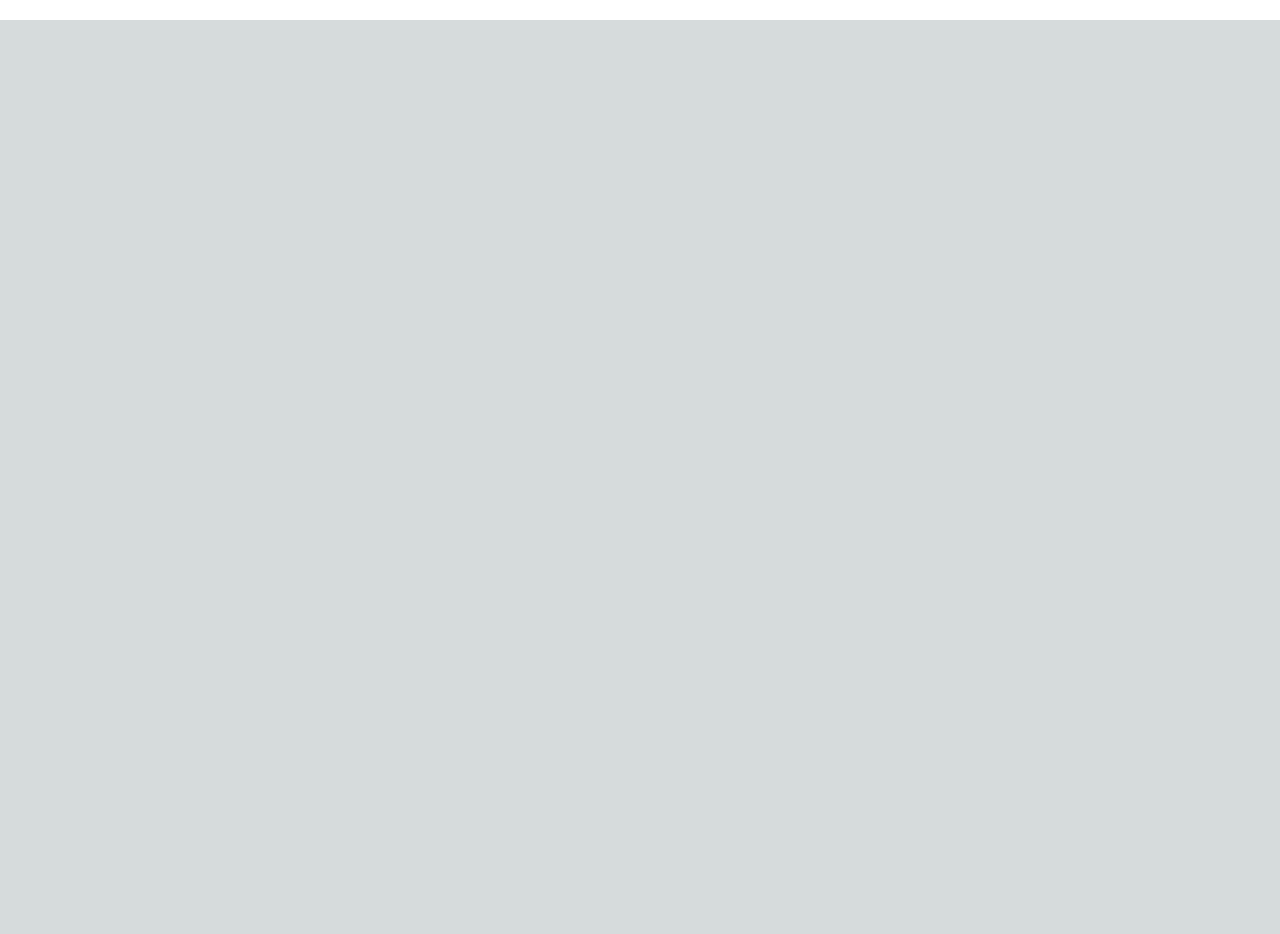
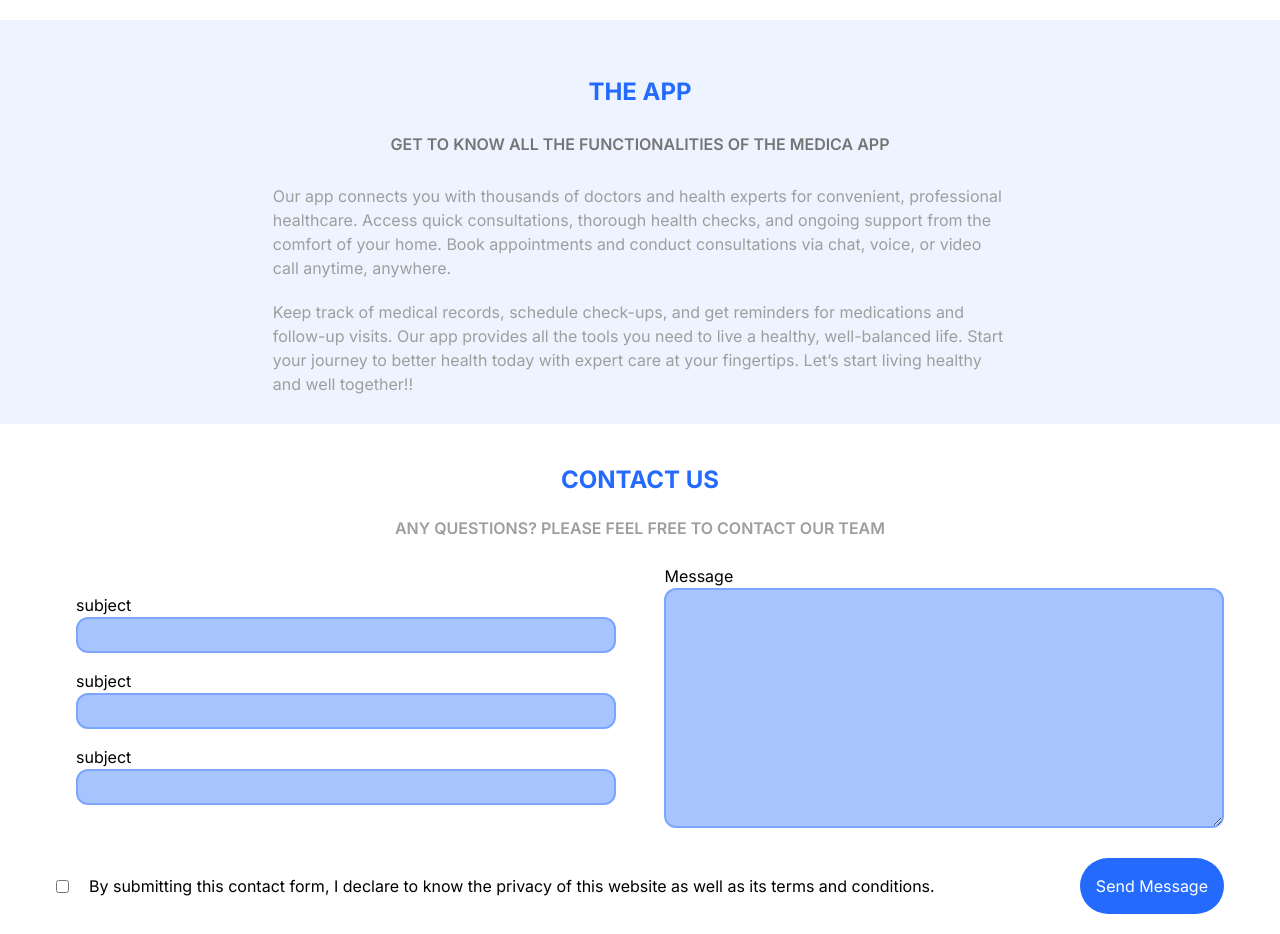
Before and after one commit to mr3nz1/matadors-medica-back-office, a Next.js app: page / in a window 1280 px wide. Shown: the part 780-1714 px from the top of the page. Before the commit the page ends 800 px from the top, so only its background shows below. Built offline with nearby package versions, Linux system fonts and the light colour scheme.

Commit message:
ft:create about web page and contact page

```diff
--- a/src/app/page.tsx
+++ b/src/app/page.tsx
@@ -1,9 +1,13 @@
 import Image from "next/image";
 import Page from "./pages";
+import About from "./pages/About";
+import Contact from "./pages/Contact";
 export default function Home() {
   return (
   <>
   <Page />
+  <About/>
+  <Contact/>
   </>
   );
 }
--- /dev/null
+++ b/src/app/pages/About.tsx
@@ -0,0 +1,37 @@
+import React from "react";
+
+function About() {
+  return (
+    <>
+      <div className="bg-[#EEF4FF] p-7">
+        <div className="flex flex-col justify-center">
+          <div className=" py-7 text-center">
+            <h1 className="text-[#246BFD] font-bold text-2xl pb-6">THE APP</h1>
+            <h2 className="text-[#757575] font-semibold">GET TO KNOW ALL THE FUNCTIONALITIES OF THE MEDICA APP</h2>
+          </div>
+          <div className="flex justify-center">
+          <div className=" w-[60%] flex flex-col gap-5 text-[#9E9E9E]">
+            <p>
+              Our app connects you with thousands of doctors and health experts
+              for convenient, professional healthcare. Access quick
+              consultations, thorough health checks, and ongoing support from
+              the comfort of your home. Book appointments and conduct
+              consultations via chat, voice, or video call anytime, anywhere.
+            </p>
+            <p>
+              Keep track of medical records, schedule check-ups, and get
+              reminders for medications and follow-up visits. Our app provides
+              all the tools you need to live a healthy, well-balanced life.
+              Start your journey to better health today with expert care at your
+              fingertips. Let’s start living healthy and well together!!
+            </p>
+          </div>
+          </div>
+
+        </div>
+      </div>
+    </>
+  );
+}
+
+export default About;
--- /dev/null
+++ b/src/app/pages/Contact.tsx
@@ -0,0 +1,70 @@
+import React from "react";
+
+function Contact() {
+  return (
+    <>
+      <div className="bg-[#FFF] text-black p-5">
+      <div className="text-center">
+            <h1 className="font-bold text-2xl py-5 text-[#246BFD]">CONTACT US</h1>
+            <p className="font-semibold text-[#9E9E9E]">ANY QUESTIONS? PLEASE FEEL FREE TO CONTACT OUR TEAM</p>
+          </div>
+        <div className="flex justify-center  py-6 px-9">
+
+          <div className="flex items-center gap-7 justify-center w-full">
+            <div className="flex flex-col p-5 w-full justify-between">
+              <label htmlFor="name" className="py-2 flex flex-col">
+                subject
+                <input
+                  type="text"
+                  className="p-1 rounded-xl border-2 border-[#7CA6FE] bg-[#A7C4FE]"
+                />
+              </label>
+              <label htmlFor="name" className="py-2 flex flex-col">
+                subject
+                <input
+                  type="text"
+                  className="p-1 rounded-xl border-2 border-[#7CA6FE] bg-[#A7C4FE]"
+                />
+              </label>
+              <label htmlFor="name" className="py-2 flex flex-col">
+                subject
+                <input
+                  type="text"
+                  className="p-1 rounded-xl border-2 border-[#7CA6FE] bg-[#A7C4FE]"
+                />
+              </label>
+
+            </div>
+            <div className="w-full">
+              <label htmlFor="message" className="h-[30vh]">
+                Message
+                <textarea
+                  name=""
+                  id=""
+                  className="p-5 w-full rounded-xl border-2 border-[#7CA6FE] bg-[#A7C4FE] h-[30vh]"
+                ></textarea>
+              </label>
+
+            </div>
+          </div>
+
+        </div>
+
+            <div className="flex justify-between px-9">
+            <label className="flex items-center gap-5 ">
+          <input type="checkbox" name="consent" className="border border-[#246BFD]"/>
+          By submitting this contact form, I declare to know the privacy of this website as well as its terms and conditions.
+        </label>
+        <div>
+        <button className="bg-[#246BFD] p-4 rounded-[30px] text-white hover:opacity-3">Send Message</button>
+        </div>
+
+            </div>
+
+
+
+      </div>
+    </>
+  );
+}
+export default Contact;
```
